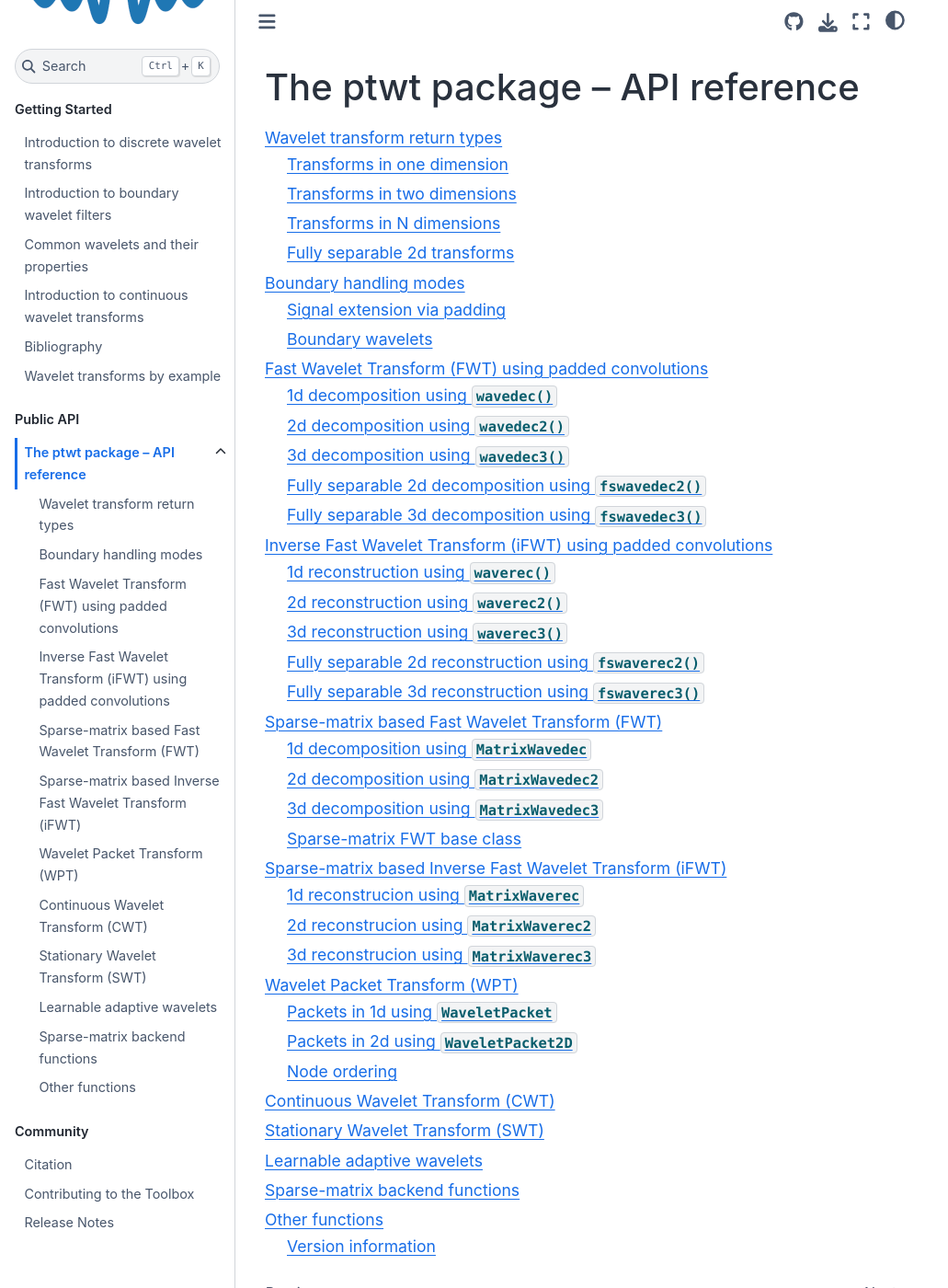
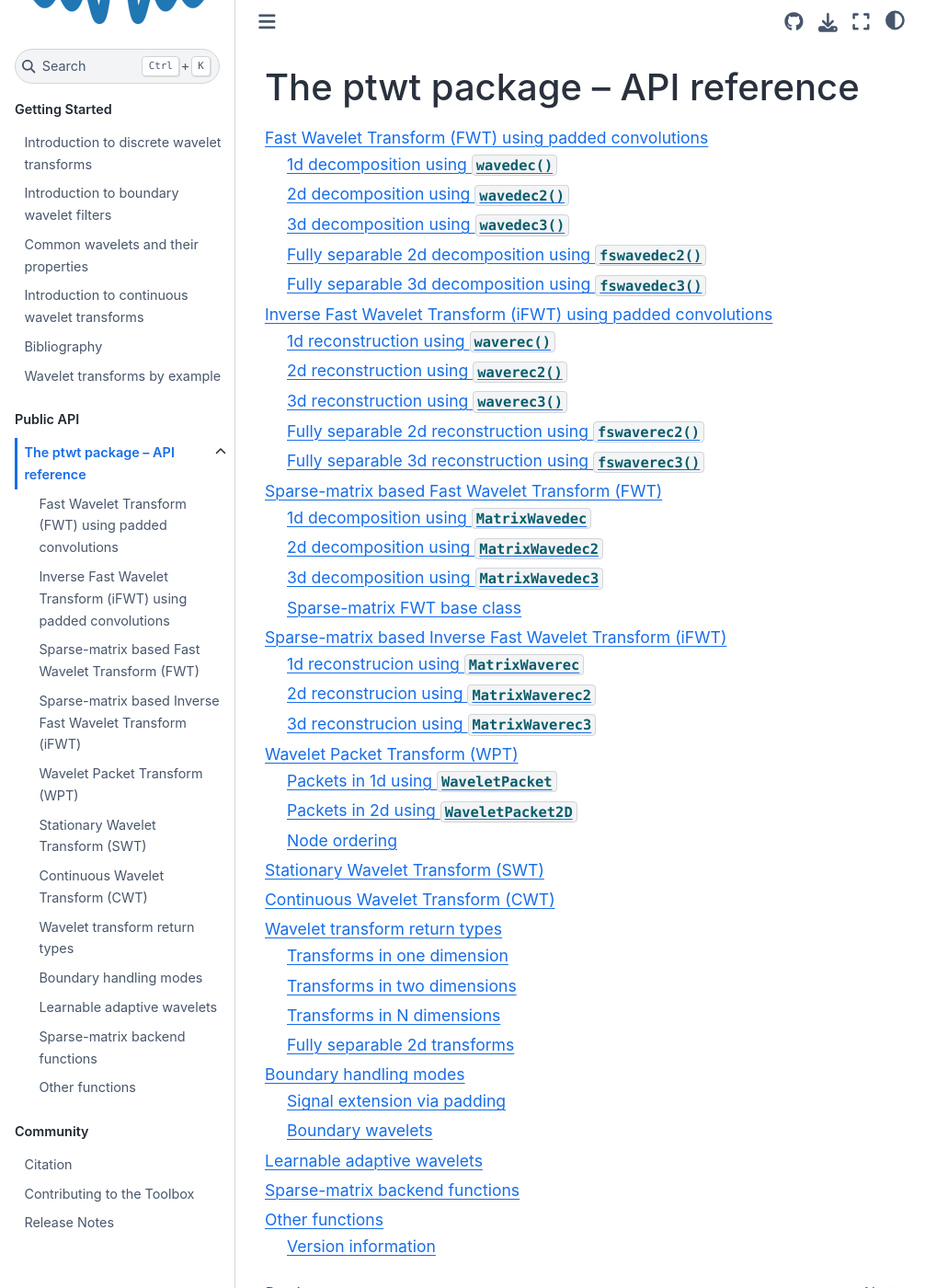
Before and after one commit to v0lta/PyTorch-Wavelet-Toolbox, a Sphinx documentation site: the page built from docs/ref/index.rst, in a window 1280 px wide and 1400 px high. Shown: the whole window at 92% size, without its empty margins (0-1031 px from the left). Built offline with Sphinx 7.4.7 and the Sphinx Book theme 1.1.4, drawn with Linux system fonts in a browser that asks for light colours; some of the changed text lies outside the part shown.

Commit message:
update docs ordering.

```diff
--- a/docs/ref/index.rst
+++ b/docs/ref/index.rst
@@ -6,15 +6,15 @@ The ptwt package -- API reference
 .. toctree::
    :maxdepth: 2
 
-   return-types
-   boundary
    conv-fwt
    conv-inverse-fwt
    matrix-fwt
    matrix-inverse-fwt
    packets
+   stationary
    cwt
-   stationary
+   return-types
+   boundary
    wavelets-learnable
    sparse-math
    other
```
